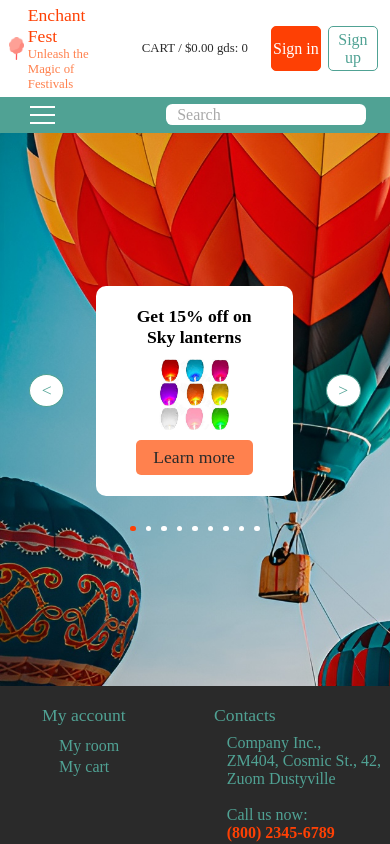
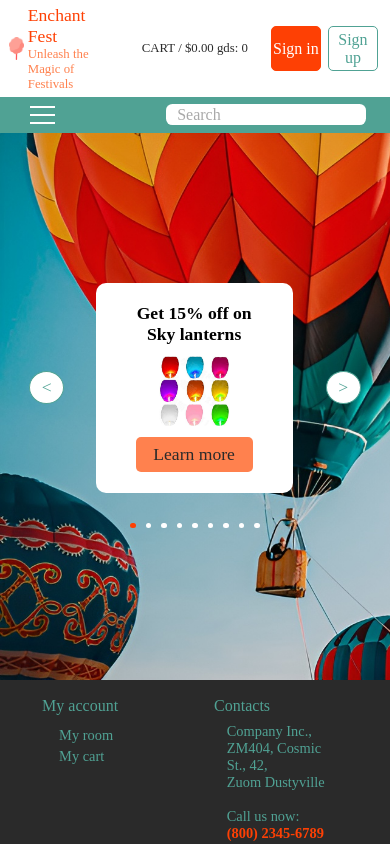
Before and after one commit to Elina-nep/eCommerce-Application, a React (Create React App) app: page / in a window 390 px wide. Built offline with nearby package versions, Linux system fonts and the light colour scheme; no server answers; a web font is replaced by a local one.

Commit message:
refactor: change styles structure of response for small screen

```diff
--- a/src/components/buttons/Button.css
+++ b/src/components/buttons/Button.css
@@ -114,7 +114,7 @@ button:focus {
   }
 }
 
-@media screen and (min-width: 380px) and (max-width: 485px) {
+@media screen and (max-width: 485px) {
   .button-pagination {
     width: 9vw;
     height: 8.5vw;
--- a/src/components/card/CouponCard.css
+++ b/src/components/card/CouponCard.css
@@ -66,7 +66,7 @@
   }
 }
 
-@media screen and (min-width: 380px) and (max-width: 485px) {
+@media screen and (max-width: 485px) {
   .coupon-card {
     width: 15.6vw;
     flex: 0 0 36%;
--- a/src/components/footer/Footer.css
+++ b/src/components/footer/Footer.css
@@ -35,15 +35,15 @@
 
 .footer__column p {
   font-size: var(--font-small);
+  margin: 0 10%;
   white-space: nowrap;
-  margin: 0 10%;
 }
 
 .footer__column a:hover {
   color: var(--light-color);
 }
 
-.column-phone-number {
+.footer__column-phone-number {
   color: var(--primary-color);
   margin-top: 0;
   font-weight: 900;
@@ -105,6 +105,10 @@
     width: 10rem;
   }
 
+  .footer__column p {
+    white-space: wrap;
+  }
+
   .footer__column ul li {
     margin-bottom: 0px;
   }
@@ -119,7 +123,7 @@
   }
 }
 
-@media screen and (min-width: 380px) and (max-width: 485px) {
+@media screen and (max-width: 485px) {
   .footer {
     justify-content: space-evenly;
     padding: 0.4% 1%;
@@ -129,4 +133,20 @@
   .footer__column:nth-child(2) {
     display: none;
   }
+  .footer__column h3 {
+    font-size: 1rem;
+    width: 5rem;
+  }
+  .footer__column ul li a {
+    font-size: 0.9rem;
+  }
+
+  .footer__column p {
+    white-space: wrap;
+    font-size: 0.9rem;
+  }
+
+  .footer__column-address {
+    white-space: pre-wrap;
+  }
 }
--- a/src/components/footer/Footer.tsx
+++ b/src/components/footer/Footer.tsx
@@ -14,13 +14,13 @@ export const Footer: React.FC = () => {
       ))}
       <div className="footer__column">
         <h3>Contacts</h3>
-        <p>
+        <p className="footer__column-address">
           Company Inc., <br />
           ZM404, Cosmic St., 42, <br />
           Zuom Dustyville <br /> <br />
           Call us now:
         </p>
-        <p className="column-phone-number">(800) 2345-6789</p>
+        <p className="footer__column-phone-number">(800) 2345-6789</p>
       </div>
     </footer>
   );
--- a/src/components/modalwindow/ModalWindow.css
+++ b/src/components/modalwindow/ModalWindow.css
@@ -93,7 +93,7 @@
   }
 }
 
-@media screen and (min-width: 380px) and (max-width: 485px) {
+@media screen and (max-width: 485px) {
   .modal-wrapper {
     width: 250px;
   }
--- a/src/components/slider/Slider.css
+++ b/src/components/slider/Slider.css
@@ -68,7 +68,7 @@
   }
 }
 
-@media screen and (min-width: 380px) and (max-width: 485px) {
+@media screen and (max-width: 485px) {
   .slider {
     width: 85%;
   }
--- a/src/pages/404/NotFound.css
+++ b/src/pages/404/NotFound.css
@@ -72,7 +72,7 @@
   }
 }
 
-@media screen and (min-width: 380px) and (max-width: 485px) {
+@media screen and (max-width: 485px) {
   .not-found-page {
     justify-content: space-evenly;
   }
```
